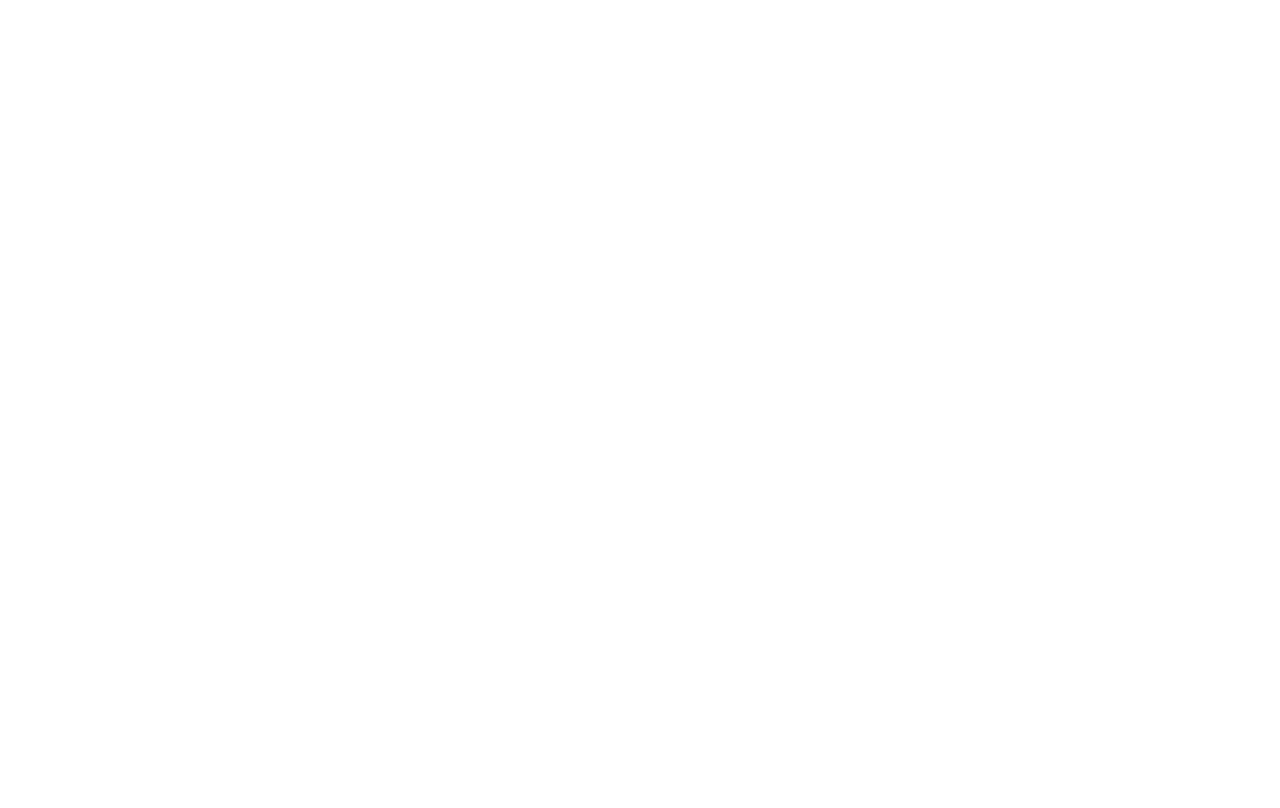
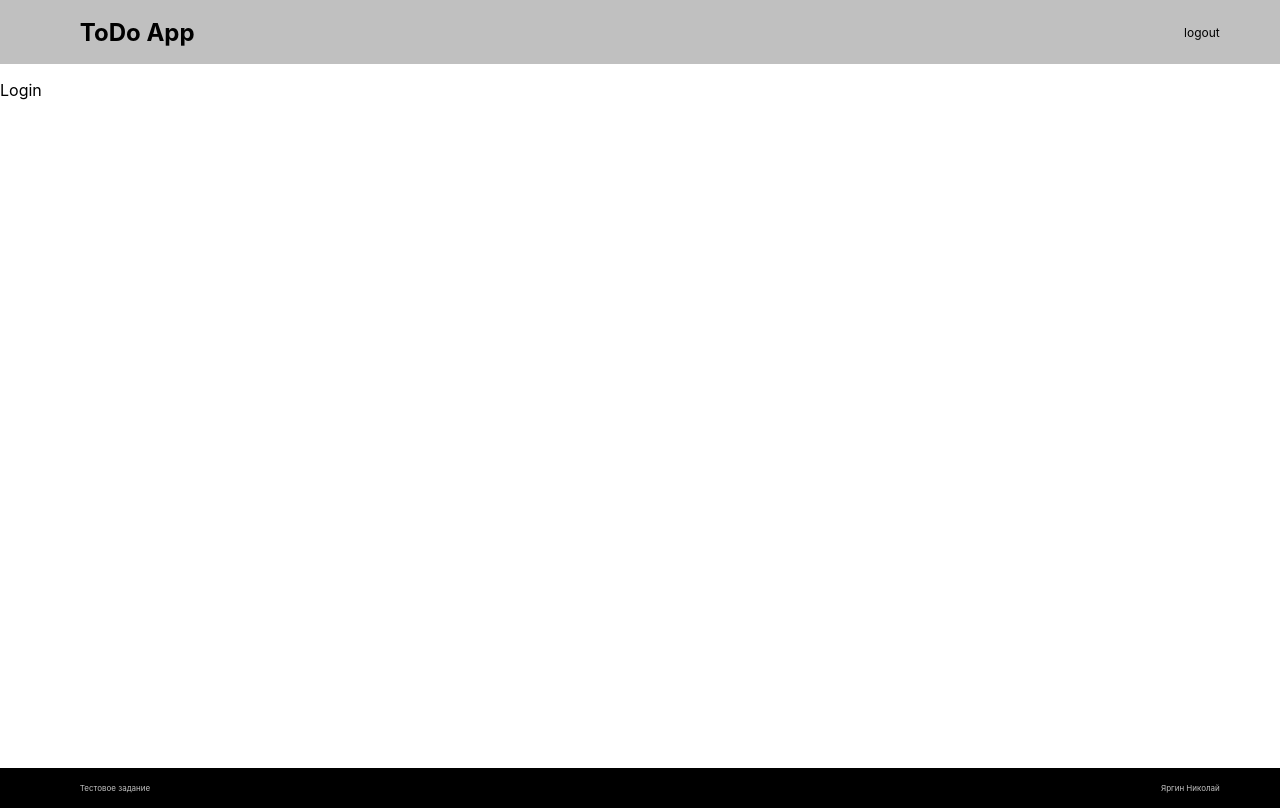
Before and after one commit to Kuldyaev/reactToDo, a React (Create React App) app: page /login in a window 1280 px wide. Built offline with nearby package versions, Linux system fonts and the light colour scheme.

Commit message:
router and NotFound page

```diff
--- a/package.json
+++ b/package.json
@@ -6,9 +6,13 @@
     "@testing-library/jest-dom": "^5.17.0",
     "@testing-library/react": "^13.4.0",
     "@testing-library/user-event": "^13.5.0",
+    "moment": "^2.29.4",
     "react": "^18.2.0",
     "react-dom": "^18.2.0",
+    "react-redux": "^8.1.3",
+    "react-router-dom": "^6.17.0",
     "react-scripts": "5.0.1",
+    "redux": "^4.2.1",
     "web-vitals": "^2.1.4"
   },
   "scripts": {
--- a/src/App.css
+++ b/src/App.css
@@ -1,3 +1,72 @@
 .App {
-  text-align: center;
+  margin: 0;
+  padding: 0;
+  max-width: 1140px;
+  display: flex;
+  flex-direction: column;
 }
+@media screen and (min-width: 1440px) {
+  .App {
+    margin: 0 auto;
+  }
+}
+
+header {
+  background-color: silver;
+  width: 100%;
+  height: 6vh;
+  display: flex;
+  flex-direction: row;
+  align-items: center;
+  justify-content: space-between;
+  padding: 1vh 7%;
+}
+
+header > h2 {
+  font-size: 3vh;
+}
+
+header > p {
+  font-size: 1.5vh;
+}
+
+footer {
+  background-color: black;
+  color: white;
+  width: 100%;
+  height: 3vh;
+  display: flex;
+  flex-direction: row;
+  align-items: center;
+  justify-content: space-between;
+  padding: 1vh 7%;
+}
+
+footer > p {
+  color: silver;
+  font-size: 1vh;
+}
+
+main {
+  min-height: 88vh;
+  width: 100%;
+}
+
+.notfound {
+  width: 100%;
+  min-height: 80vh;
+  display: flex;
+  flex-direction: column;
+  align-items: center;
+  justify-content: center;
+}
+.notfound > h1{
+  font-size: 4vh;
+}
+.notfound>h3 {
+  font-size: 3vh;
+}
+
+.notfound > .link {
+  font-size: 2vh;
+}
--- a/src/App.js
+++ b/src/App.js
@@ -1,11 +1,23 @@
-import './App.css';
+import { BrowserRouter, Routes, Route } from "react-router-dom";
+import "./App.css";
+import Header from "./components/header";
+import Main from "./components/main";
+import Login from "./components/login";
+import NotFound from "./components/notfound";
+import Footer from "./components/footer";
 
 function App() {
   return (
     <div className="App">
-      <header className="App-header">
-
-      </header>
+      <Header />
+      <BrowserRouter>
+        <Routes>
+          <Route exact path="/" Component={Main} />
+          <Route exact path="/login" Component={Login} />
+          <Route path="*" Component={NotFound} />
+        </Routes>
+      </BrowserRouter>
+      <Footer />
     </div>
   );
 }
--- /dev/null
+++ b/src/components/footer.jsx
@@ -0,0 +1,14 @@
+import { Component } from "react";
+
+class Footer extends Component {
+  render() {
+    return (
+      <footer>
+        <p>Тестовое задание</p>
+        <p>Яргин Николай</p>
+      </footer>
+    );
+  }
+}
+
+export default Footer;
--- /dev/null
+++ b/src/components/header.jsx
@@ -0,0 +1,16 @@
+import { Component } from "react";
+
+class Header extends Component {
+  render() {
+    return (
+      <header>
+        <h2 className="headerBox1">
+          <p className="letters">ToDo App</p>
+        </h2>
+        <p>logout</p>
+      </header>
+    );
+  }
+}
+
+export default Header;
--- /dev/null
+++ b/src/components/login.jsx
@@ -0,0 +1,15 @@
+import React, { Component } from 'react'
+
+class Login extends Component{
+    render(){
+
+        return(
+        <main>
+            <p>Login</p>
+        </main>
+        )
+}}
+
+
+
+export default (Login)
--- /dev/null
+++ b/src/components/main.jsx
@@ -0,0 +1,15 @@
+import { Component } from 'react'
+
+class Main extends Component{
+    render(){
+
+        return(
+        <main>
+            <p>Main</p>
+        </main>
+        )
+}}
+
+
+
+export default (Main)
--- /dev/null
+++ b/src/components/notfound.jsx
@@ -0,0 +1,18 @@
+import { Component } from "react";
+import { Link } from "react-router-dom";
+
+class NotFound extends Component {
+  render() {
+    return (
+      <main>
+        <div class='notfound'>
+          <h1>404</h1>
+          <h3>страница не найдена</h3>
+          <Link to='/' class='link'>перейти на главную</Link>
+        </div>
+      </main>
+    );
+  }
+}
+
+export default NotFound;
```
Also changed, not shown: 1 other file (tests, documents, lock files or other folders).
